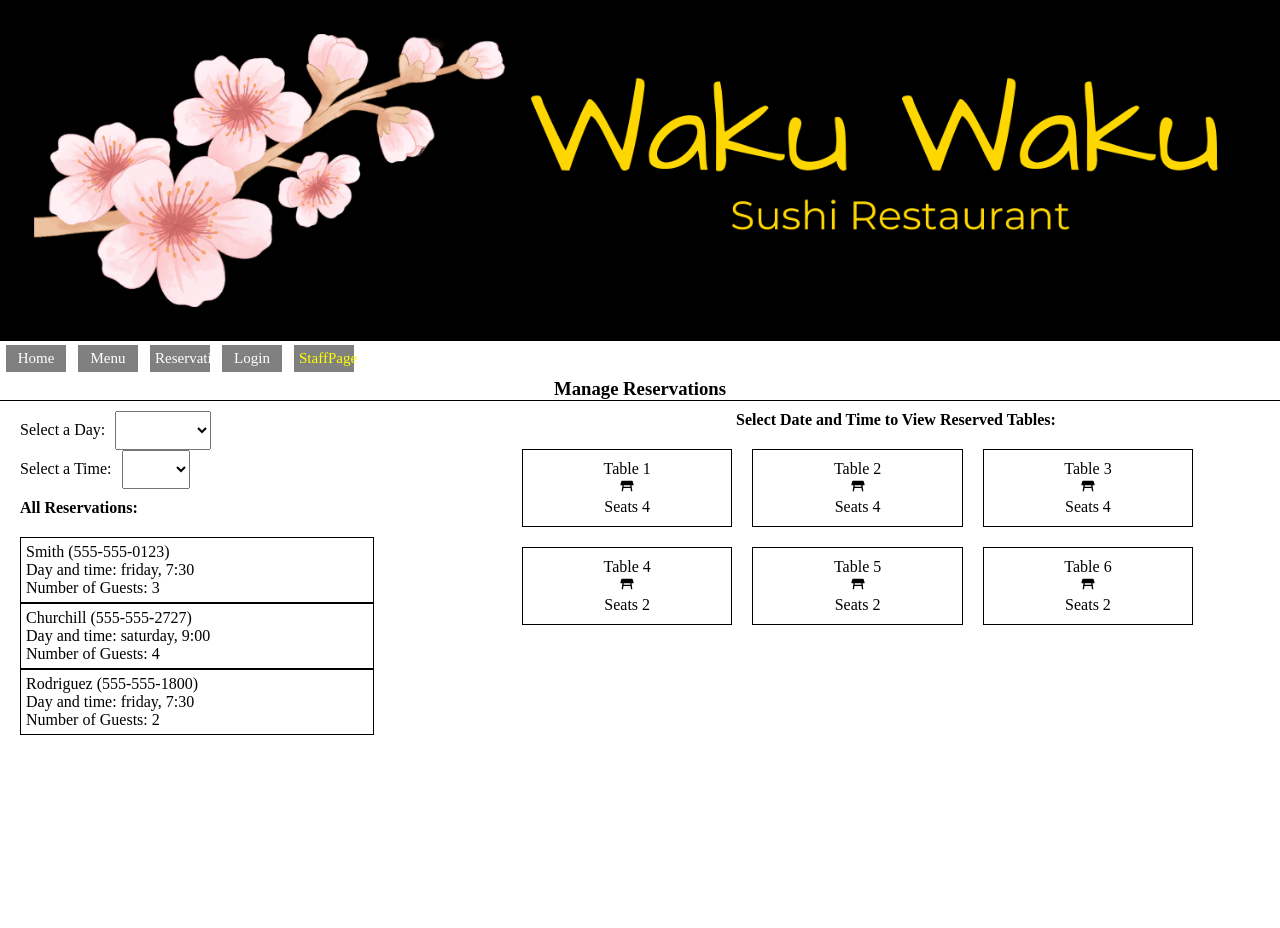
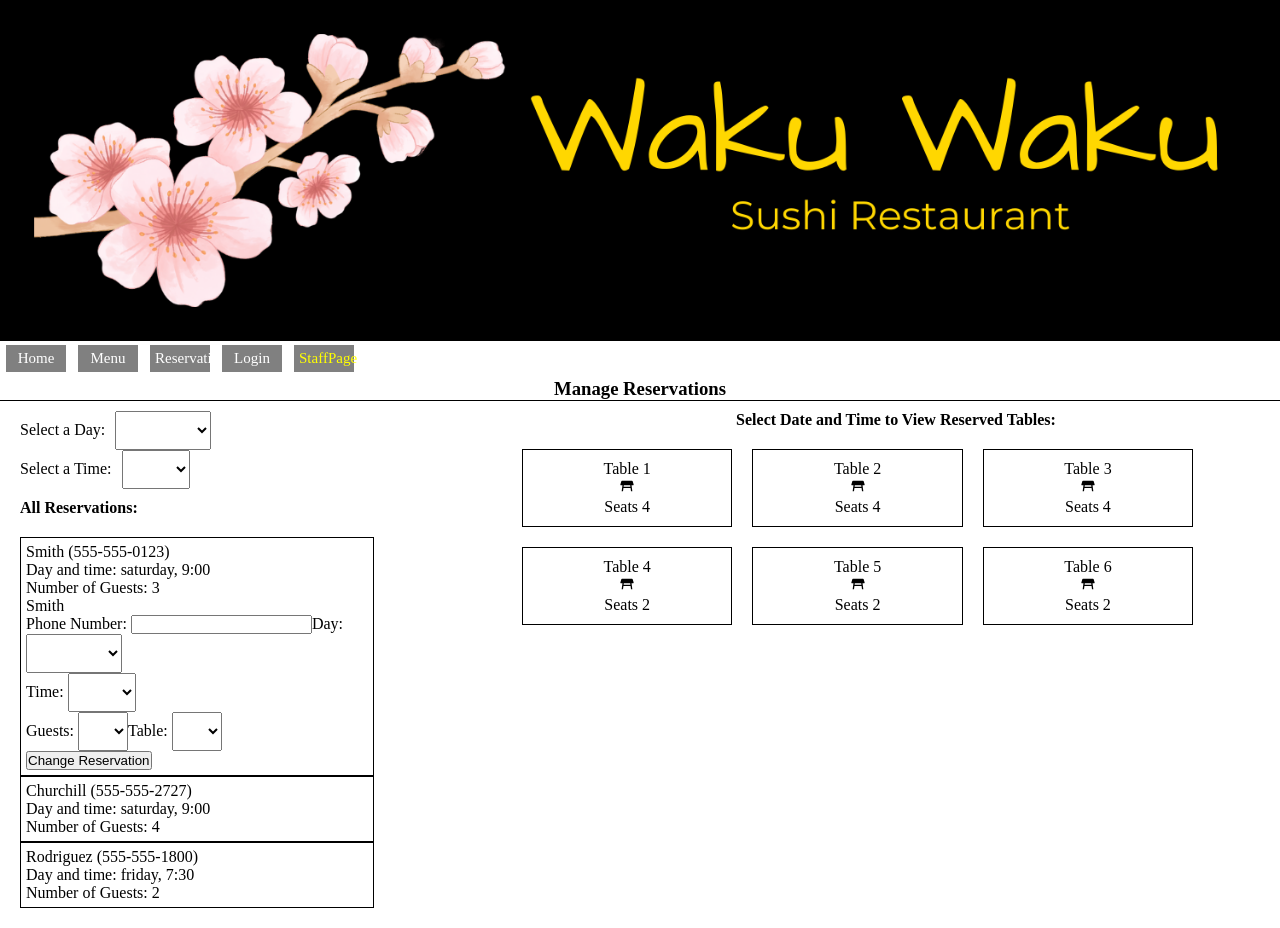
Before and after one commit to jgrimes86/Waku-Waku-Sushi-Restaurant, a React (Create React App) app: page /staff in a window 1280 px wide. Both pictures are taken after a click on the item 197 px from the left and 570 px from the top of the page. Before the commit the page ends 800 px from the top, so only its background shows below. Built offline with nearby package versions, Linux system fonts and the light colour scheme; data requests are answered from the project's data file.

Commit message:
edit res menu working

```diff
--- a/db.json
+++ b/db.json
@@ -55,7 +55,6 @@
       "seats": 4,
       "1930-seating": true,
       "2100-seating": true
-
     },
     {
       "id": 2,
@@ -128,13 +127,13 @@
   ],
   "reservations": [
     {
+      "date": "saturday",
+      "guests": "3",
       "id": 1,
       "name": "Smith",
       "phoneNumber": "555-555-0123",
-      "guests": "3",
-      "date": "friday",
-      "time": "7:30",
-      "table": "2"
+      "table": "1",
+      "time": "9:00"
     },
     {
       "id": 2,
--- a/src/Components/Content.js
+++ b/src/Components/Content.js
@@ -26,7 +26,11 @@ function Content() {
         .then(setSatRez)
     }, [])
 
-    const context = {reservations, friRez, satRez}
+    function handleChangeReservation(changedReservation) {
+        console.log(changedReservation)
+    }
+
+    const context = {reservations, friRez, satRez, handleChangeReservation}
 
     return (
         <div>
--- a/src/Components/ReservationItem.js
+++ b/src/Components/ReservationItem.js
@@ -1,17 +1,104 @@
+import { useState } from "react";
 
-function ReservationItem({res, clickOnReservation}) {
-    const {name, phoneNumber, date, time, guests, table} = res;
+const defaultResForm = {
+    date: "",
+    guests: "",
+    id: "",
+    name: "",
+    phoneNumber: "",
+    table: "",
+    time: ""
+}
+
+function ReservationItem({res, clickOnReservation, selectedReservation, handleChangeReservation}) {
+    const {id, name, phoneNumber, date, time, guests, table} = res;
+    const [editResForm, setEditResForm] = useState(defaultResForm)
+
+    // console.log("reservation form: ", editResForm)
 
     function handleClick() {
         clickOnReservation(res)
     }
 
+    function handleChange(event) {
+        setEditResForm({
+            ...editResForm,
+            [event.target.name]: event.target.value
+        })
+    }
+
+    function handleSubmit(event) {
+        event.preventDefault();
+        console.log("clicked")
+        let changedReservation = {...editResForm}
+        for (let key in changedReservation) {
+            if (!changedReservation[key]) {
+                changedReservation[key] = selectedReservation[key]
+            }
+        }
+        fetch(`http://localhost:3001/reservations/${changedReservation.id}`, {
+            method: "PUT",
+            headers: {
+                "Content-Type": "application/json"
+            },
+            body: JSON.stringify(changedReservation)
+        })
+        handleChangeReservation(changedReservation)
+    }
+
+    const reservationChange = () => {
+        return (
+            <form onSubmit={handleSubmit}>
+                <p>{name}</p>
+                <label htmlFor="phoneNumber">Phone Number: </label>
+                <input name="phoneNumber" type="text" value={editResForm.phoneNumber} onChange={handleChange}/>
+                <label htmlFor="date">Day: </label>
+                <select className="dropdown" name="date" value={editResForm.date} onChange={handleChange}>
+                    <option value=""></option>
+                    <option value="friday">Friday</option>
+                    <option value="saturday">Saturday</option>
+                </select>
+                <br />
+                <label htmlFor="time">Time: </label>
+                <select className="dropdown" name="time" value={editResForm.time} onChange={handleChange}>
+                    <option value=""></option>
+                    <option value="7:30">7:30</option>
+                    <option value="9:00">9:00</option>
+                </select>
+                <br />
+                <label htmlFor="guests">Guests: </label>
+                <select className="dropdown" name="guests" value={editResForm.guests} onChange={handleChange}>
+                    <option value=""></option>
+                    <option value="2">2</option>
+                    <option value="3">3</option>
+                    <option value="4">4</option>
+                </select>
+                <label htmlFor="table">Table: </label>
+                <select className="dropdown" name="table" value={editResForm.table} onChange={handleChange}>
+                    <option value=""></option>
+                    <option value="1">1</option>
+                    <option value="2">2</option>
+                    <option value="3">3</option>
+                    <option value="4">4</option>
+                    <option value="5">5</option>
+                    <option value="6">6</option>
+                </select>
+                <br/>
+                <input type="submit" value="Change Reservation" />
+                <br/>
+                {/* <button >Clear Changes</button> */}
+            </form>
+        )
+    }
+
     return (
-        <li className="reservationItem" onClick={handleClick} >
-            <p>{name} ({phoneNumber})</p>
-            <p>Day and time: {date}, {time}</p>
-            <p>Number of Guests: {guests}</p>
-            {/* <p>Table: {table}</p> */}
+        <li className="reservationItem" id={name+table} onClick={handleClick} >
+            <div>
+                <p>{name} ({phoneNumber})</p>
+                <p>Day and time: {date}, {time}</p>
+                <p>Number of Guests: {guests}</p>
+            </div>
+            {(selectedReservation.id === id) ? reservationChange() : null}
         </li>
     )
 }
--- a/src/Components/ReservationList.js
+++ b/src/Components/ReservationList.js
@@ -1,9 +1,9 @@
 import ReservationItem from "./ReservationItem"
 
-function ReservationList({reservations, changeDayAndTime, resMessage, clickOnReservation}) {
+function ReservationList({reservations, changeDayAndTime, resMessage, clickOnReservation, selectedReservation, handleChangeReservation}) {
 
     const reservationList = reservations.map(res => {
-        return <ReservationItem key={res.id} res={res} clickOnReservation={clickOnReservation} />;
+        return <ReservationItem key={res.id} res={res} clickOnReservation={clickOnReservation} selectedReservation={selectedReservation} handleChangeReservation={handleChangeReservation} />;
 })
 
     function handleChange(event) {
@@ -14,14 +14,14 @@ function ReservationList({reservations, changeDayAndTime, resMessage, clickOnRes
         <div id="reservation-filter" >
             <div>
                 <label htmlFor="day">Select a Day:</label>
-                <select name="day" id="day-select" onChange={handleChange}>
+                <select className="dropdown" name="day" id="day-select" onChange={handleChange}>
                     <option value=""></option>
                     <option value="Friday">Friday</option>
                     <option value="Saturday">Saturday</option>
                 </select>
                 <br />
                 <label htmlFor="time">Select a Time:</label>
-                <select name="time" id="time-select" onChange={handleChange}>
+                <select className="dropdown" name="time" id="time-select" onChange={handleChange}>
                     <option value=""></option>
                     <option value="7:30">7:30</option>
                     <option value="9:00">9:00</option>
--- a/src/Components/StaffPage.js
+++ b/src/Components/StaffPage.js
@@ -9,7 +9,7 @@ const dayAndTimeStart = {
 }
 
 function StaffPage() {
-    const {reservations} = useOutletContext();
+    const {reservations, handleChangeReservation} = useOutletContext();
     const [resMessage, setResMessage] = useState("All Reservations:");
     const [dayAndTime, setDayAndTime] = useState(dayAndTimeStart);
     const {day, time} = dayAndTime;
@@ -51,11 +51,13 @@ function StaffPage() {
         setSelectedReservation(reservation)
     }
 
+    // console.log(selectedReservation)
+
     return (
         <div id="manage-reservations">
             <h3 >Manage Reservations</h3>
             <div id="reservation-display">
-                <ReservationList reservations={filteredReservations} changeDayAndTime={changeDayAndTime} resMessage={resMessage} clickOnReservation={clickOnReservation} />
+                <ReservationList reservations={filteredReservations} changeDayAndTime={changeDayAndTime} resMessage={resMessage} clickOnReservation={clickOnReservation} selectedReservation={selectedReservation} handleChangeReservation={handleChangeReservation} />
                 <TableChart reservations={filteredReservations} dayAndTime={dayAndTime} selectedReservation={selectedReservation} />
             </div>
         </div>
```
